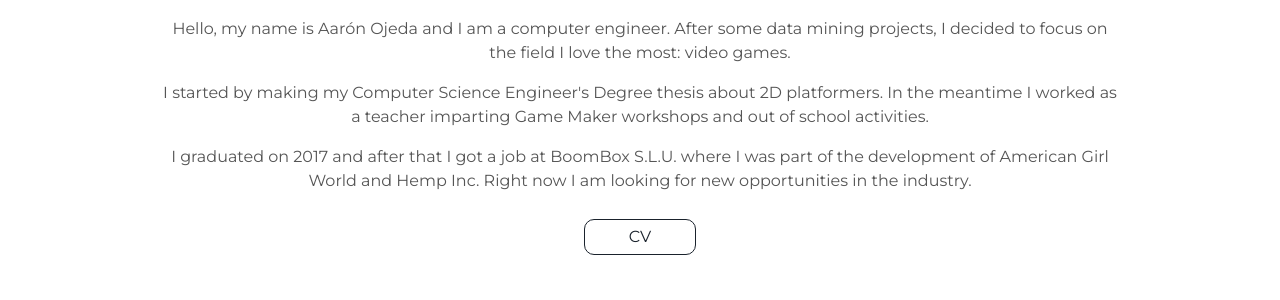
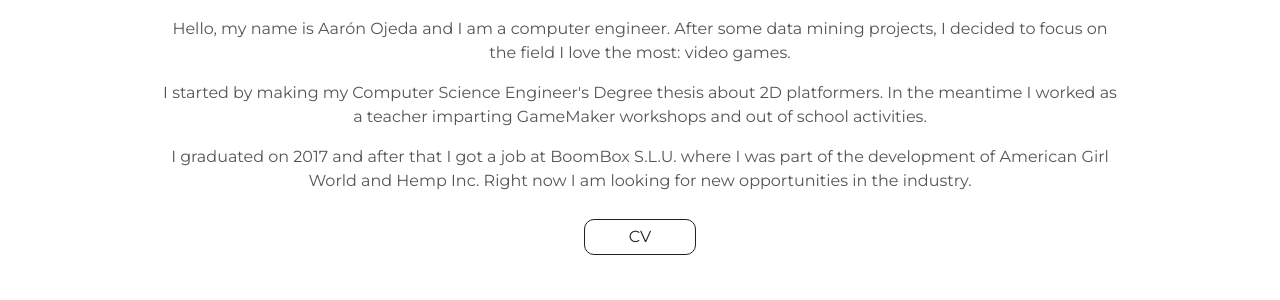
Before and after one commit to aaronojeda/aaronojeda.github.io, a Jekyll site: the page built from index.html, in a window 1280 px wide and 900 px high, scrolled down 2532 px. Shown: the part 459-759 px from the top of the window. Built offline with Jekyll 4.4.1, drawn with Linux system fonts in a browser that asks for light colours.

Commit message:
Minor text fix.

```diff
--- a/_includes/about.html
+++ b/_includes/about.html
@@ -5,7 +5,7 @@
     Hello, my name is Aarón Ojeda and I am a computer engineer. After some data mining projects, I decided to focus on the field I love the most: video games.
   </p>
   <p>
-    I started by making my Computer Science Engineer's Degree thesis about 2D platformers. In the meantime I worked as a teacher imparting Game Maker workshops and out of school activities.
+    I started by making my Computer Science Engineer's Degree thesis about 2D platformers. In the meantime I worked as a teacher imparting GameMaker workshops and out of school activities.
   </p>
   <p>
     I graduated on 2017 and after that I got a job at BoomBox S.L.U. where I was part of the development of American Girl World and Hemp Inc. Right now I am looking for new opportunities in the industry.
```
